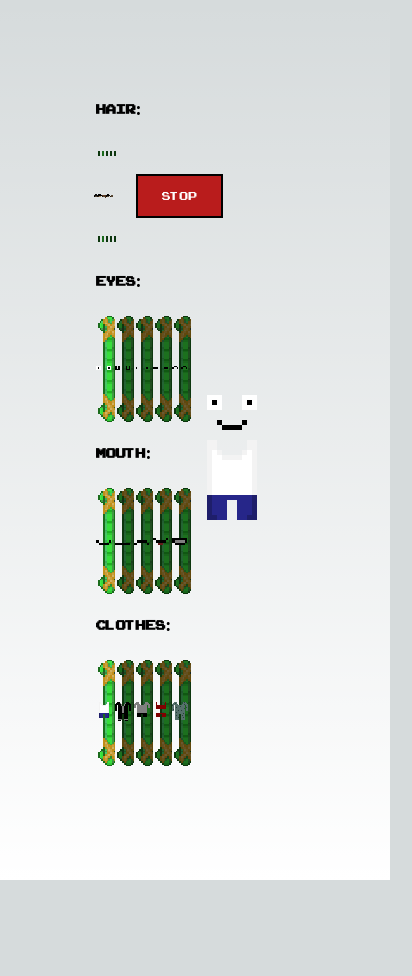
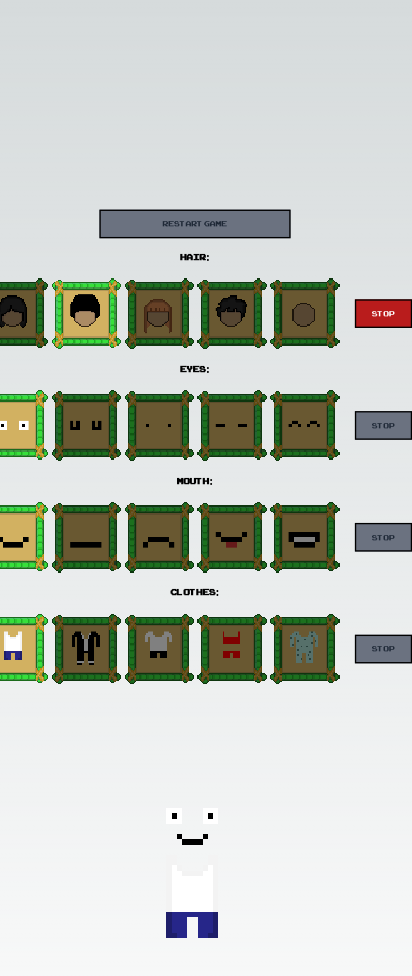
Before and after one commit to bryanaguinaldo/togwwhtss, a Next.js app: page / in a window 390 px wide. Both pictures are taken after a click on the button "Start Game". Shown: the top 976 px of the page, 412 px wide, since content can reach past the window. Before the commit the page ends 880 px from the top, so only its background shows below. Built offline with nearby package versions, Linux system fonts and the light colour scheme.

Commit message:
responsiveness

```diff
--- a/src/app/components/Canvas.js
+++ b/src/app/components/Canvas.js
@@ -21,14 +21,14 @@ const Canvas = (props) => {
         context.imageSmoothingEnabled = false;
 
         context.clearRect(0, 0, canvas.width, canvas.height);
-        context.drawImage(body, 15, 120, 90, 105); // size * 5
-        context.drawImage(clothes, 15, 125, 90, 100); // size * 5
-        context.drawImage(hair, 0, 0, 125, 155); // size * 5
-        context.drawImage(eyes, 35, 80, 50, 15); // size * 5
-        context.drawImage(mouth, 45, 95, 30, 20); // size * 5
+        context.drawImage(body, 30, 240, 180, 210); // size * 5
+        context.drawImage(clothes, 30, 250, 180, 200); // size * 5
+        context.drawImage(hair, 0, 0, 250, 310); // size * 5
+        context.drawImage(eyes, 70, 160, 100, 30); // size * 5
+        context.drawImage(mouth, 90, 190, 60, 40); // size * 5
     }, [props.hair, props.eyes, props.mouth, props.clothes]);
 
-    return <canvas ref={canvasRef} {...props} width={150} height={250} />;
+    return <canvas ref={canvasRef} {...props} width={250} height={450} />;
 };
 
 export default Canvas;
--- a/src/app/page.js
+++ b/src/app/page.js
@@ -82,13 +82,13 @@ export default function Home() {
         );
 
     return (
-        <main className="flex flex-col min-h-screen p-24">
-            <div className="grid grid-cols-12 gap-2">
-                <div className="col-span-6">
+        <main className="flex flex-col min-h-screen lg:justify-center lg:items-center xl:p-24">
+            <div className="grid grid-cols-12 scale-[65%] md:scale-[80%] lg:scale-[85%] xl:scale-[100%]">
+                <div className="col-span-12 lg:col-span-6 flex flex-col items-center px-4 md:px-6 h-fit">
                     {isStartButton ? (
                         <div>
                             <button
-                                className="p-2 w-1/2 bg-green border-black bg-green-700 border-2 border-black mb-4 text-white"
+                                className="p-2 px-24 bg-green border-black bg-green-700 border-2 border-black mb-4 text-white"
                                 onClick={() => {
                                     rollItem("hair");
                                     setIsStartButton(false);
@@ -101,7 +101,7 @@ export default function Home() {
                     ) : isRestartButton ? (
                         <div>
                             <button
-                                className="p-2 w-1/2 bg-green border-black bg-green-700 border-2 border-black mb-4 text-white"
+                                className="p-2 px-24 bg-green border-black bg-green-700 border-2 border-black mb-4 text-white"
                                 onClick={() => {
                                     setHair(0);
                                     setEyes(0);
@@ -115,7 +115,16 @@ export default function Home() {
                                 Restart Game
                             </button>
                         </div>
-                    ) : null}
+                    ) : (
+                        <div>
+                            <button
+                                className="p-2 px-24 bg-green border-black bg-gray-500 border-2 border-black mb-4 text-gray-800"
+                                disabled
+                            >
+                                Restart Game
+                            </button>
+                        </div>
+                    )}
                     <span className="font-bold text-lg">Hair:</span>
                     <div className="flex items-center my-4">
                         <ItemSet data={data.hair} counter={hair} />
@@ -131,7 +140,14 @@ export default function Home() {
                             >
                                 Stop
                             </button>
-                        ) : null}
+                        ) : (
+                            <button
+                                className="bg-gray-500 p-2 border border-2 border-black px-6 ml-5 text-gray-800"
+                                disabled
+                            >
+                                Stop
+                            </button>
+                        )}
                     </div>
                     <span className="font-bold text-lg">Eyes:</span>
                     <div className="flex items-center my-4">
@@ -148,7 +164,14 @@ export default function Home() {
                             >
                                 Stop
                             </button>
-                        ) : null}
+                        ) : (
+                            <button
+                                className="bg-gray-500 p-2 border border-2 border-black px-6 ml-5 text-gray-800"
+                                disabled
+                            >
+                                Stop
+                            </button>
+                        )}
                     </div>
                     <span className="font-bold text-lg">Mouth:</span>
                     <div className="flex items-center my-4">
@@ -165,7 +188,14 @@ export default function Home() {
                             >
                                 Stop
                             </button>
-                        ) : null}
+                        ) : (
+                            <button
+                                className="bg-gray-500 p-2 border border-2 border-black px-6 ml-5 text-gray-800"
+                                disabled
+                            >
+                                Stop
+                            </button>
+                        )}
                     </div>
                     <span className="font-bold text-lg">Clothes:</span>
                     <div className="flex items-center my-4">
@@ -181,10 +211,17 @@ export default function Home() {
                             >
                                 Stop
                             </button>
-                        ) : null}
+                        ) : (
+                            <button
+                                className="bg-gray-500 p-2 border border-2 border-black px-6 ml-5 text-gray-800"
+                                disabled
+                            >
+                                Stop
+                            </button>
+                        )}
                     </div>
                 </div>
-                <div className="col-span-6 flex items-center justify-center">
+                <div className="col-span-12 lg:col-span-6 flex justify-center items-center scale-[80%] md:scale-[90%] lg:scale-[100%]">
                     <Canvas
                         className="pixelation"
                         hair={data.hair[hair].image}
```
Also changed, not shown: public/assets/images/body.png.
